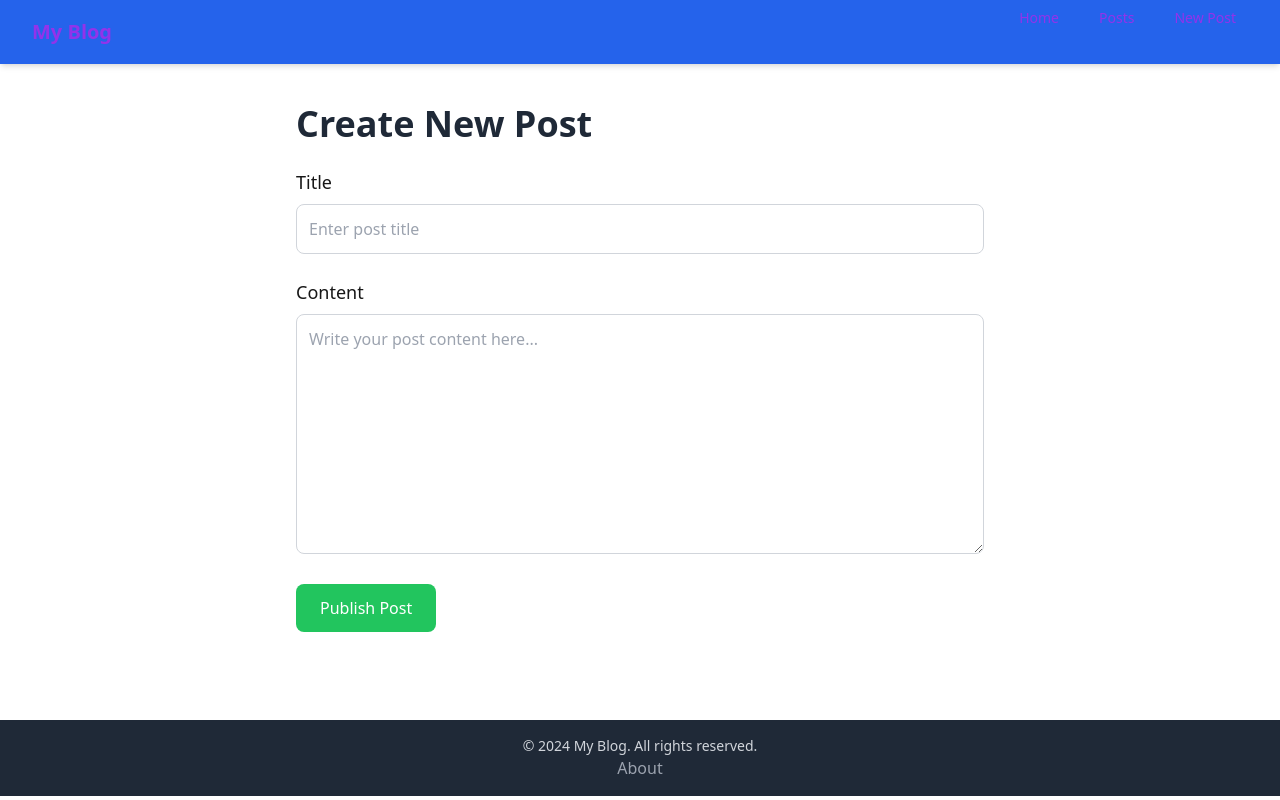
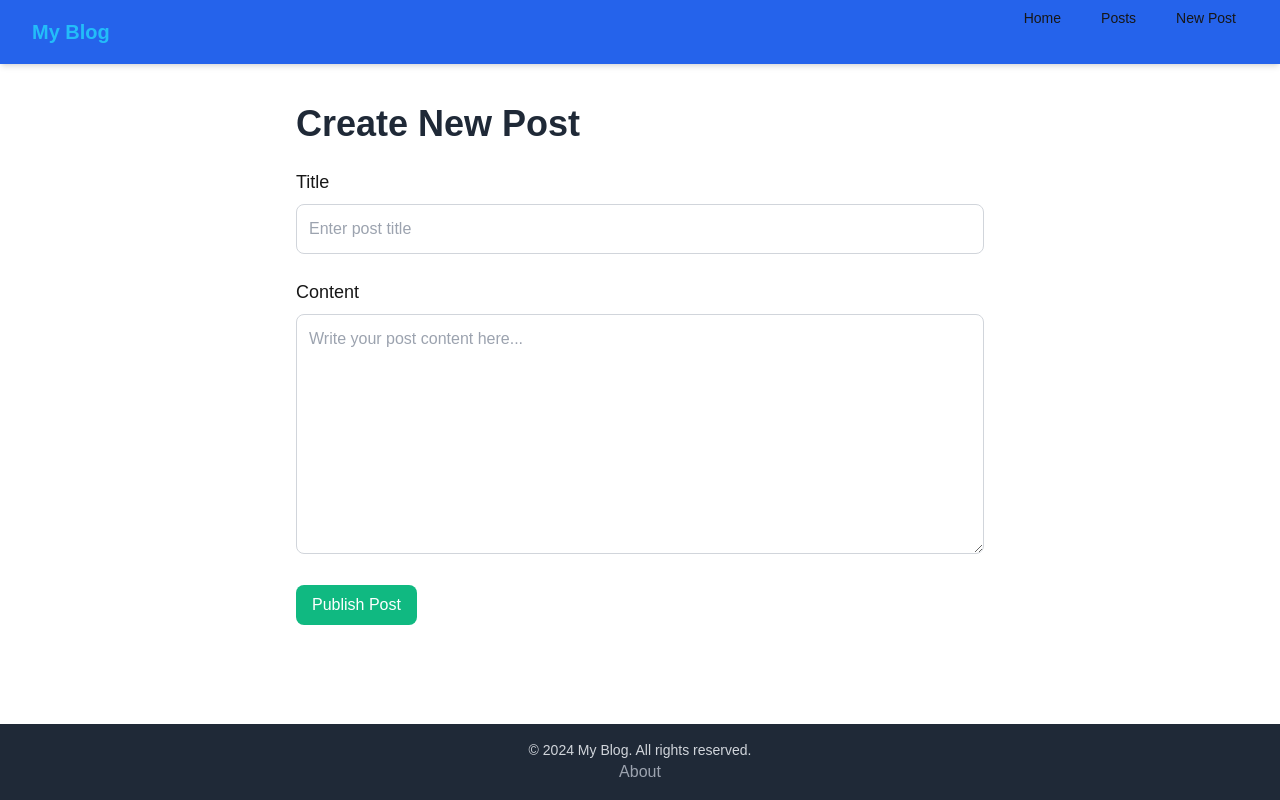
Before and after one commit to mbvaaland/blogging-platform, a Next.js app: page /posts/new in a window 1280 px wide. Built offline with nearby package versions, Linux system fonts and the light colour scheme.

Commit message:
Leverage SASS features with variables and mixins for maintainable styles

```diff
--- a/src/app/components/Header.tsx
+++ b/src/app/components/Header.tsx
@@ -13,13 +13,13 @@ const Header: React.FC = () => {
             </Link>
           </div>
           <nav className="hidden md:flex space-x-4">
-            <Link href="/" className="hover:bg-blue-700 px-3 py-2 rounded-md text-sm font-medium">
+            <Link href="/" className="nav-link">
                 Home
             </Link>
-            <Link href="/posts" className="hover:bg-blue-700 px-3 py-2 rounded-md text-sm font-medium">
+            <Link href="/posts" className="nav-link">
                 Posts
             </Link>
-            <Link href="/posts/new" className="hover:bg-blue-700 px-3 py-2 rounded-md text-sm font-medium">
+            <Link href="/posts/new" className= "nav-link">
                 New Post
             </Link>
           </nav>
--- a/src/app/globals.scss
+++ b/src/app/globals.scss
@@ -1,6 +1,14 @@
-// Define SCSS variables
+// src/app/globals.scss
+
+// Existing Variables
 $primary-color: #1d4ed8; // Blue
-$secondary-color: #9333ea; // Purple
+$secondary-color: #23bdf9; // Purple
+
+// New Variables
+$success-color: #10b981; // Green
+$danger-color: #ef4444; // Red
+$warning-color: #f59e0b; // Yellow
+$info-color: #3b82f6; // Light Blue
 
 // Import Tailwind CSS directives
 @tailwind base;
@@ -24,8 +32,14 @@ $secondary-color: #9333ea; // Purple
 body {
   background-color: var(--background);
   color: var(--foreground);
+  font-family: 'Geist Sans', sans-serif;
 
-  h1, h2, h3, h4, h5, h6 {
+  h1,
+  h2,
+  h3,
+  h4,
+  h5,
+  h6 {
     color: $primary-color;
   }
 
@@ -35,4 +49,43 @@ body {
       text-decoration: underline;
     }
   }
+
+  button {
+    @apply focus:outline-none focus:ring-2 focus:ring-blue-500;
+  }
+
 }
+
+.nav-link {
+  @apply px-3 py-2 rounded-md text-sm font-medium transition-colors duration-200;
+  background-color: transparent;
+  color: var(--foreground);
+
+  &:hover {
+    background-color: $primary-color;
+    color: white;
+  }
+}
+
+@mixin button-styles($bg-color, $hover-color, $text-color: white) {
+  @apply px-4 py-2 rounded-lg transition-colors duration-200;
+  background-color: $bg-color;
+  color: $text-color;
+
+  &:hover {
+    background-color: $hover-color;
+  }
+}
+
+// Usage in button classes
+.btn-primary {
+  @include button-styles($primary-color, darken($primary-color, 10%));
+}
+
+.btn-success {
+  @include button-styles($success-color, darken($success-color, 10%));
+}
+
+.btn-danger {
+  @include button-styles($danger-color, darken($danger-color, 10%));
+}
--- a/src/app/layout.tsx
+++ b/src/app/layout.tsx
@@ -12,10 +12,10 @@ export default function RootLayout({
 }) {
   return (
     <html lang="en">
-      <body>
+      <body className="flex flex-col min-h-screen">
         <PostsProvider>
           <Header />
-          <main>{children}</main>
+          <main className="flex-grow">{children}</main>
           <Footer />
         </PostsProvider>
       </body>
--- a/src/app/posts/new/page.tsx
+++ b/src/app/posts/new/page.tsx
@@ -57,7 +57,7 @@ export default function NewPostPage() {
         <div>
           <button
             type="submit"
-            className="px-6 py-3 bg-green-500 text-white rounded-lg hover:bg-green-600 transition-colors duration-200"
+            className="btn-success"
           >
             Publish Post
           </button>
```
